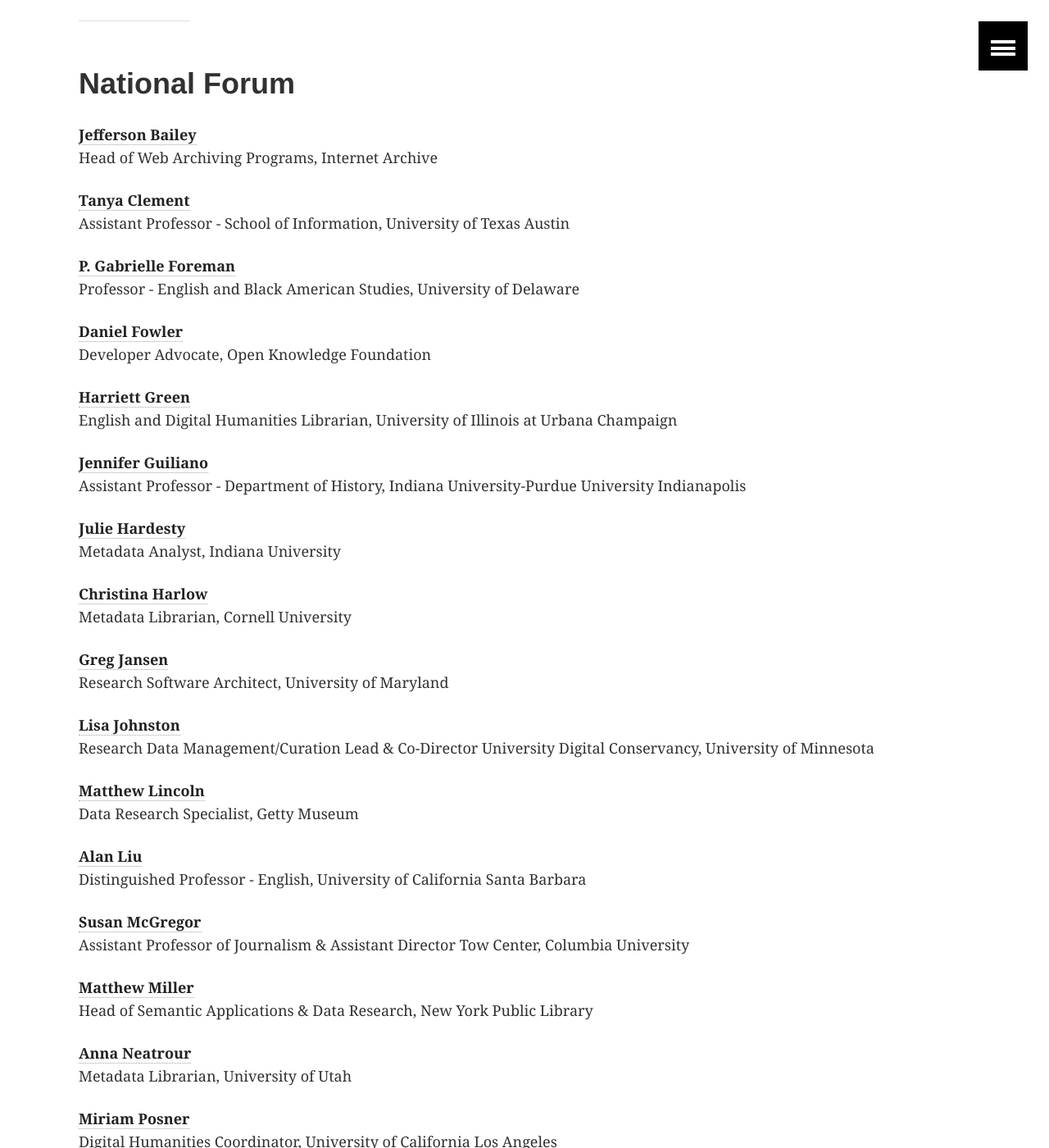
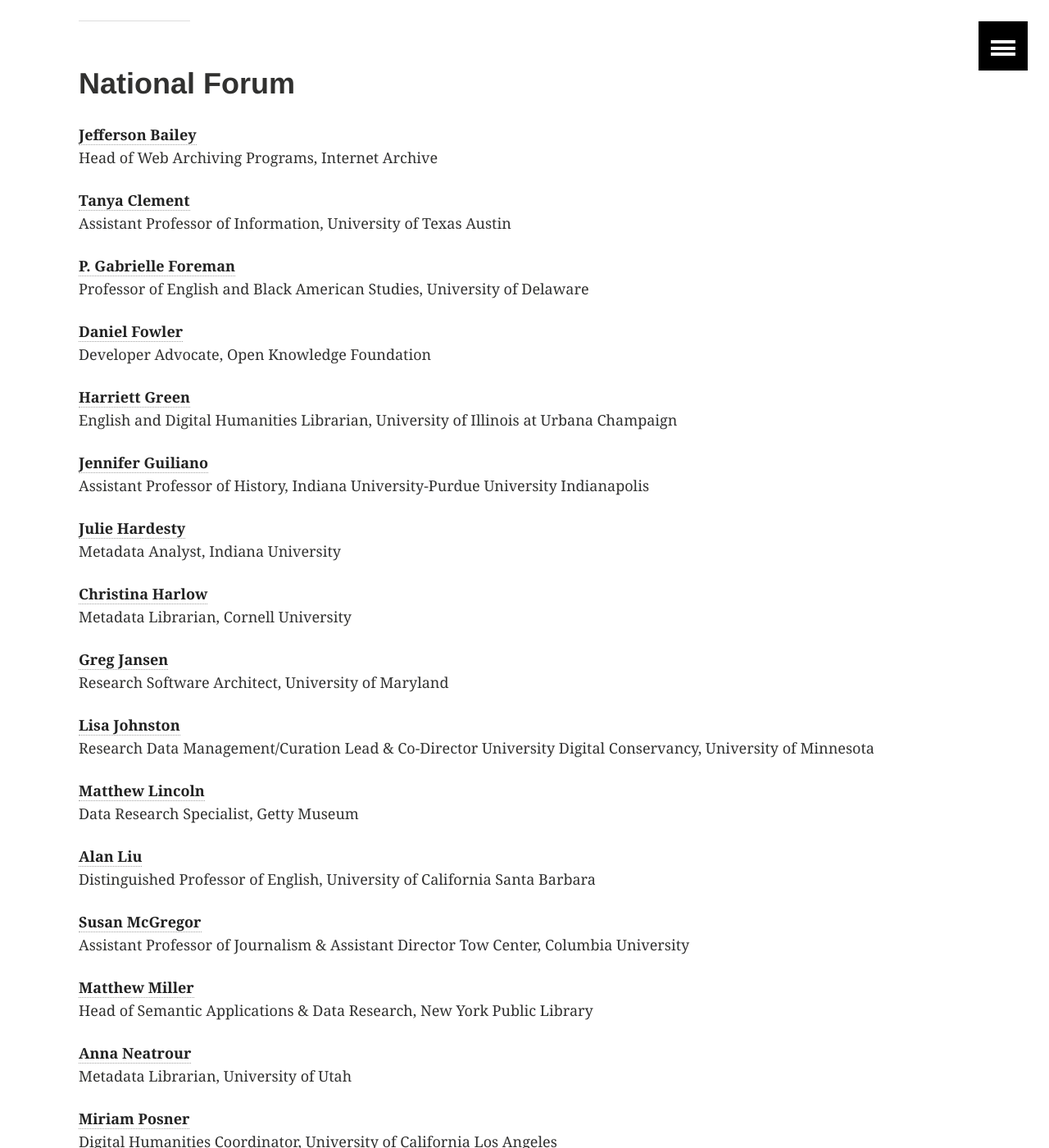
Before and after one commit to collectionsasdata/collectionsasdata.github.io, a Jekyll site: the page built from partners.md, in a window 1280 px wide and 1400 px high, scrolled down 207 px. Shown: the whole window at 82% size. Built offline with Jekyll 4.4.1, drawn with Linux system fonts in a browser that asks for light colours; some of the changed text lies outside the part shown.

Commit message:
Update partners.md

```diff
--- a/partners.md
+++ b/partners.md
@@ -9,10 +9,10 @@
 Head of Web Archiving Programs, Internet Archive
 
 [**Tanya Clement**](http://tanyaclement.org/)<br/>
-Assistant Professor - School of Information, University of Texas Austin
+Assistant Professor of Information, University of Texas Austin
 
 [**P. Gabrielle Foreman**](http://www.english.udel.edu/people/Pages/bio.aspx?i=48)<br/>
-Professor - English and Black American Studies, University of Delaware
+Professor of English and Black American Studies, University of Delaware
 
 [**Daniel Fowler**](http://www.danfowler.net/about/)<br/>
 Developer Advocate, Open Knowledge Foundation
@@ -21,7 +21,7 @@
 English and Digital Humanities Librarian, University of Illinois at Urbana Champaign
 
 [**Jennifer Guiliano**](http://jguiliano.com/)<br/>
-Assistant Professor - Department of History, Indiana University-Purdue University Indianapolis
+Assistant Professor of History, Indiana University-Purdue University Indianapolis
 
 [**Julie Hardesty**](http://www.juliehardesty.com/)<br/>
 Metadata Analyst, Indiana University
@@ -39,7 +39,7 @@
 Data Research Specialist, Getty Museum
 
 [**Alan Liu**](http://liu.english.ucsb.edu/)<br/>
-Distinguished Professor - English, University of California Santa Barbara
+Distinguished Professor of English, University of California Santa Barbara
 
 [**Susan McGregor**](https://journalism.columbia.edu/faculty/susan-mcgregor)<br/>
 Assistant Professor of Journalism & Assistant Director Tow Center, Columbia University
@@ -60,16 +60,16 @@
 Digital Curator, British Library
 
 [**Laila Sakr**](http://www.filmandmedia.ucsb.edu/people/faculty/shereensakr/shereensakr.html)<br/>
-Assistant Professor - Film and Media Studies, University of California Santa Barbara
+Assistant Professor of Film and Media Studies, University of California Santa Barbara
 
 [**Ben Schmidt**](http://benschmidt.org/)<br/>
-Assistant Professor - History, Northeastern University
+Assistant Professor of History, Northeastern University
 
 [**David Seubert**](https://www.linkedin.com/in/david-seubert-b0b6a343/)<br/>
 Curator of Performing Arts Collections, University of California Santa Barbara
 
 [**Tim Sherratt**](https://timsherratt.org/)<br/>
-Associate Professor - Digital Heritage, University of Canberra
+Associate Professor of Digital Heritage, University of Canberra
 
 [**Hannah Skates Kettler**](https://www.linkedin.com/in/hannahskettler)<br/>
 Digital Humanities Librarian, University of Iowa
```
